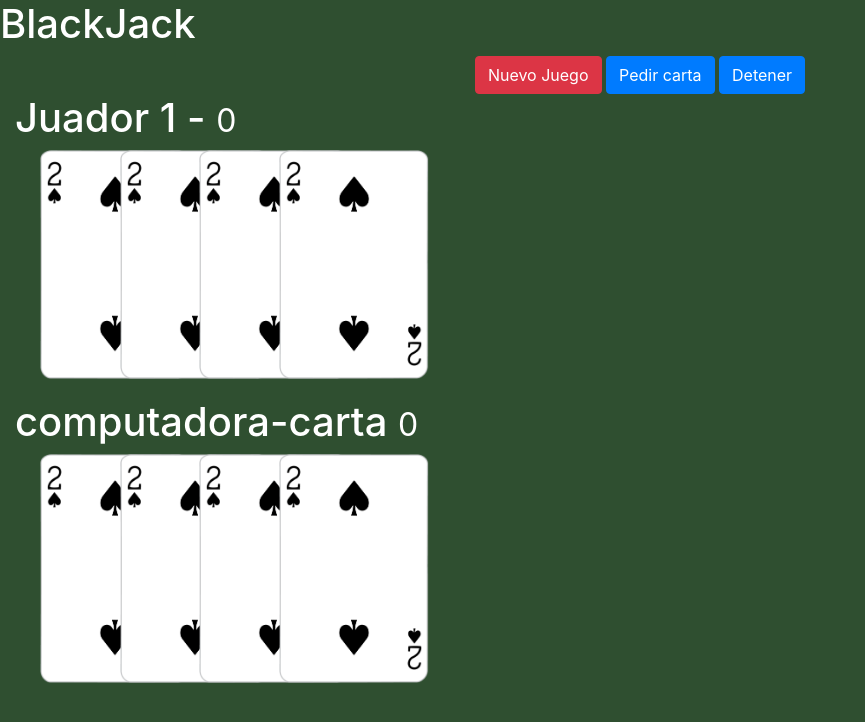
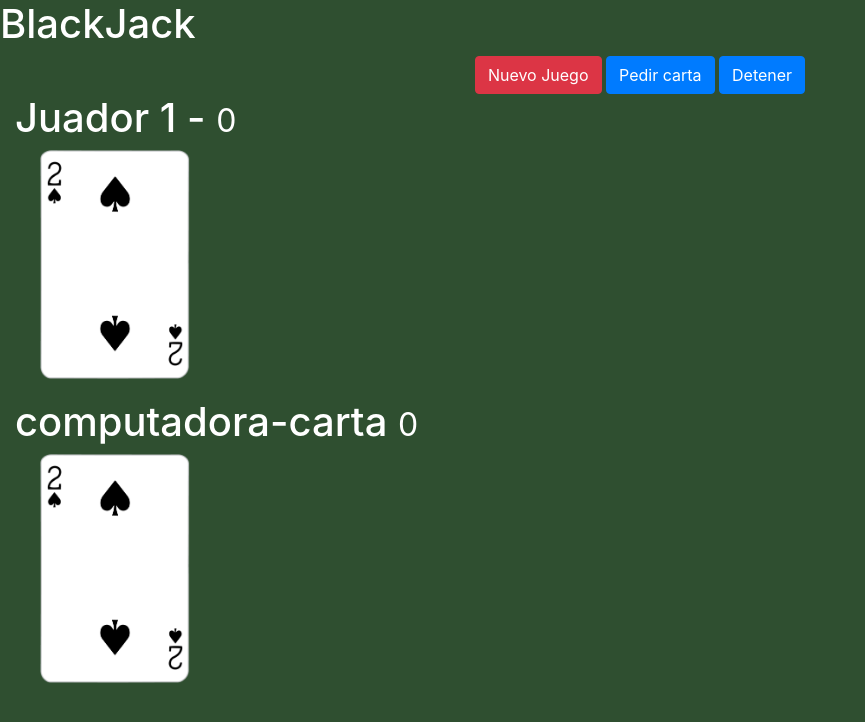
Before and after one commit to adripower/juego-blackjack, a plain HTML site: page index.html in a window 1280 px wide. Shown: the whole page, without its empty margins (0-865 px from the left). Drawn offline with nearby package versions, Linux system fonts and the light colour scheme.

Commit message:
modified:   index.html

```diff
--- a/index.html
+++ b/index.html
@@ -33,9 +33,6 @@
             </h1>
             <div id="Jugador-carta">
                 <img class="carta" src="assets/cartas/2S.png" alt="">
-                <img class="carta" src="assets/cartas/2S.png" alt="">
-                <img class="carta" src="assets/cartas/2S.png" alt="">
-                <img class="carta" src="assets/cartas/2S.png" alt="">
 
             </div>
         </div>
@@ -47,9 +44,6 @@
             <h1>computadora-carta <small>0</small>
             </h1>
             <div id="computadora-carta">
-                <img class="carta" src="assets/cartas/2S.png" alt="">
-                <img class="carta" src="assets/cartas/2S.png" alt="">
-                <img class="carta" src="assets/cartas/2S.png" alt="">
                 <img class="carta" src="assets/cartas/2S.png" alt="">
 
             </div>
```
